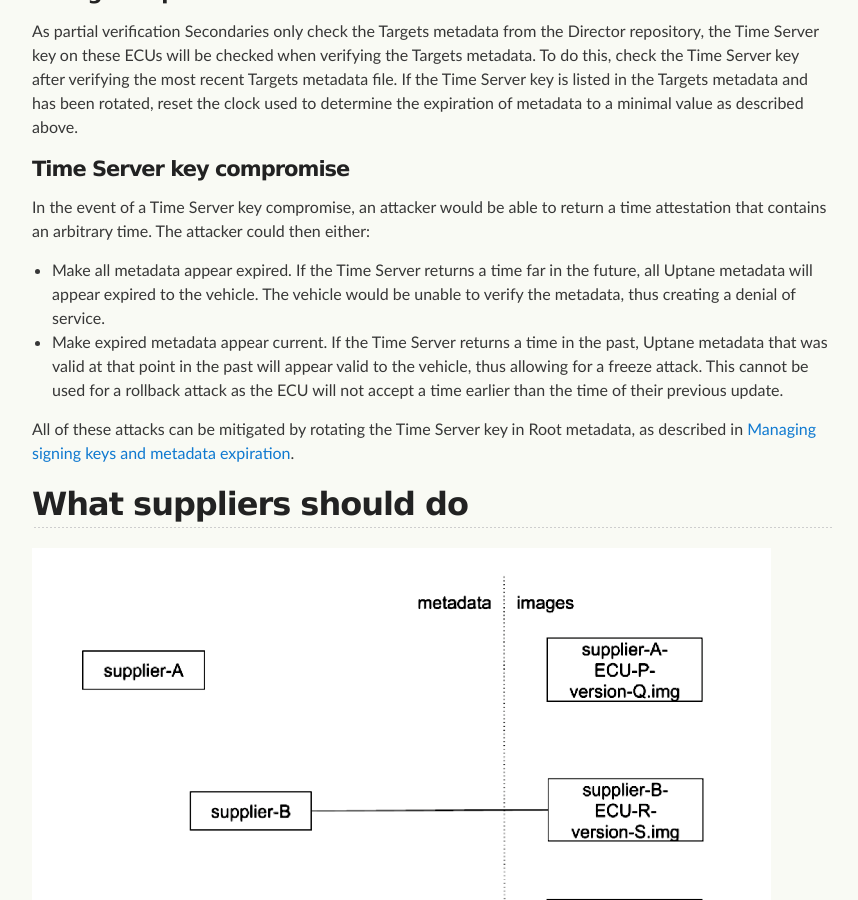
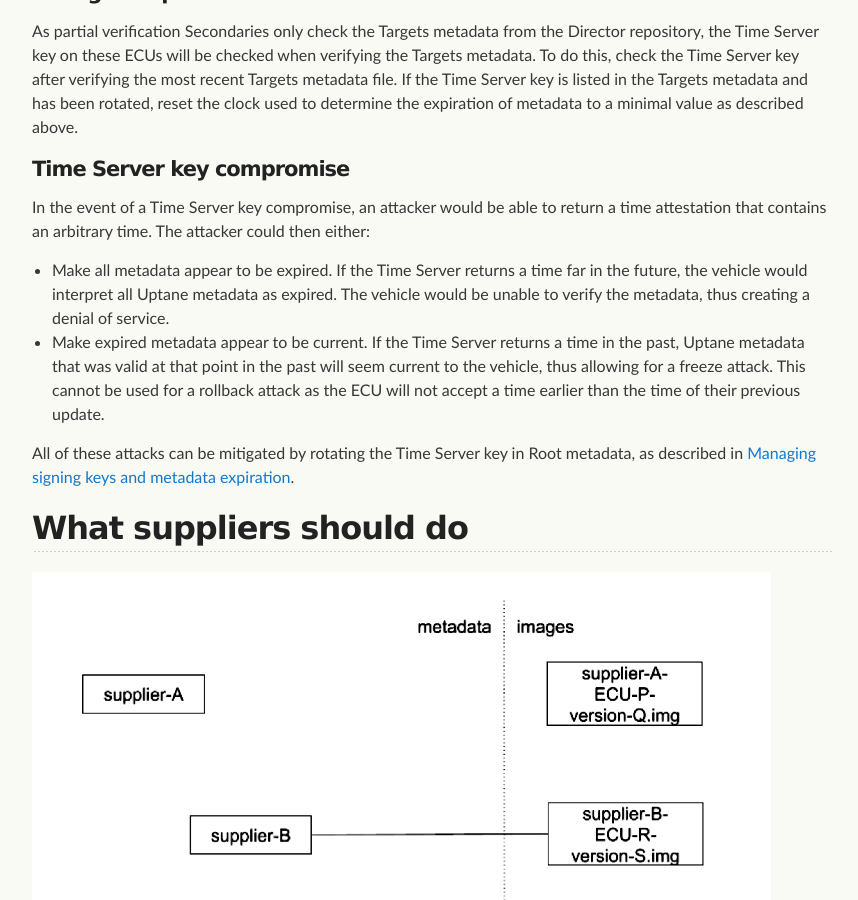
Before and after one commit to uptane/deployment-considerations, a Jekyll site: the page built from repositories.md, in a window 1280 px wide and 900 px high, scrolled down 2626 px. Shown: the whole window, without its empty margins (208-1066 px from the left). Built offline with Jekyll 4.4.1, drawn with Linux system fonts in a browser that asks for light colours; our own code applies the rules of GitHub Pages for plain Markdown files.

Commit message:
Sentence level clarifications.
Clarifications thanks to @jhdalek55

Signed-off-by: Marina Moore <mnm678@gmail.com>

```diff
--- a/repositories.md
+++ b/repositories.md
@@ -75,8 +75,8 @@ As partial verification Secondaries only check the Targets metadata from the Dir
 #### Time Server key compromise
 
 In the event of a Time Server key compromise, an attacker would be able to return a time attestation that contains an arbitrary time. The attacker could then either:
-* Make all metadata appear expired. If the Time Server returns a time far in the future, all Uptane metadata will appear expired to the vehicle. The vehicle would be unable to verify the metadata, thus creating a denial of service.
-* Make expired metadata appear current. If the Time Server returns a time in the past, Uptane metadata that was valid at that point in the past will appear valid to the vehicle, thus allowing for a freeze attack. This cannot be used for a rollback attack as the ECU will not accept a time earlier than the time of their previous update.
+* Make all metadata appear to be expired. If the Time Server returns a time far in the future, the vehicle would interpret all Uptane metadata as expired. The vehicle would be unable to verify the metadata, thus creating a denial of service.
+* Make expired metadata appear to be current. If the Time Server returns a time in the past, Uptane metadata that was valid at that point in the past will seem current to the vehicle, thus allowing for a freeze attack. This cannot be used for a rollback attack as the ECU will not accept a time earlier than the time of their previous update.
 
 All of these attacks can be mitigated by rotating the Time Server key in Root metadata, as described in [Managing signing keys and metadata expiration](https://uptane.github.io/deployment-considerations/key_management.html).
 
```
